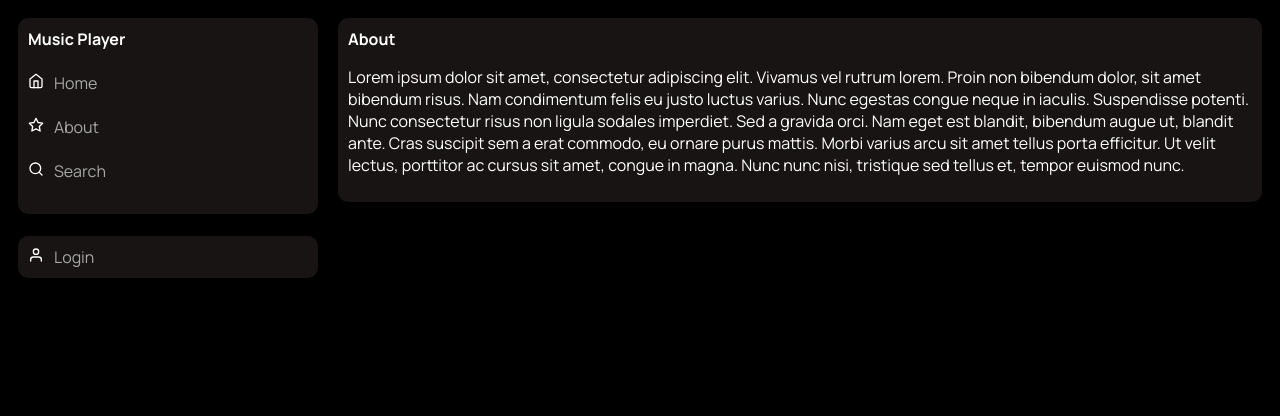
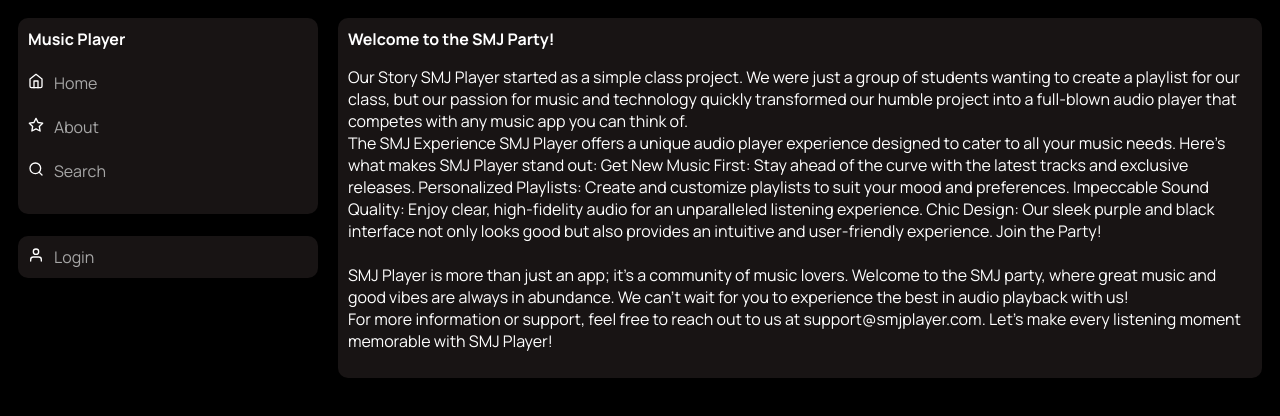
Before and after one commit to Jenniferndavis2/Path2Tech-Capstone-Project, a React (Create React App) app in the folder music_player/: page /About in a window 1280 px wide. Shown: the top 416 px of the page. Built offline with nearby package versions, Linux system fonts and the light colour scheme.

Commit message:
added wording to about page

```diff
--- a/music_player/src/About.js
+++ b/music_player/src/About.js
@@ -3,9 +3,29 @@ import React from 'react';
 const About = () => {
   return (
     <div>
-      <div className='header'>About</div>
+      <div className='header'>Welcome to the SMJ Party!</div>
       <p>
-      Lorem ipsum dolor sit amet, consectetur adipiscing elit. Vivamus vel rutrum lorem. Proin non bibendum dolor, sit amet bibendum risus. Nam condimentum felis eu justo luctus varius. Nunc egestas congue neque in iaculis. Suspendisse potenti. Nunc consectetur risus non ligula sodales imperdiet. Sed a gravida orci. Nam eget est blandit, bibendum augue ut, blandit ante. Cras suscipit sem a erat commodo, eu ornare purus mattis. Morbi varius arcu sit amet tellus porta efficitur. Ut velit lectus, porttitor ac cursus sit amet, congue in magna. Nunc nunc nisi, tristique sed tellus et, tempor euismod nunc.
+        Our Story
+          SMJ Player started as a simple class project. We were just a group of students wanting to create a playlist for our class, but our passion for music and technology quickly transformed our humble project into a full-blown audio player that competes with any music app you can think of.
+      <br/>
+        The SMJ Experience
+        SMJ Player offers a unique audio player experience designed to cater to all your music needs.
+        Here's what makes SMJ Player stand out:
+
+        Get New Music First: Stay ahead of the curve with the latest tracks and exclusive releases.
+
+        Personalized Playlists: Create and customize playlists to suit your mood and preferences.
+
+        Impeccable Sound Quality: Enjoy clear, high-fidelity audio for an unparalleled listening experience.
+
+        Chic Design: Our sleek purple and black interface not only looks good but also provides an intuitive and user-friendly experience. Join the Party!
+
+        <br/><br/>
+
+          SMJ Player is more than just an app; it's a community of music lovers. Welcome to the SMJ party, where great music and good vibes are always in abundance. We can't wait for you to experience the best in audio playback with us!
+        <br/>
+                For more information or support, feel free to reach out to us at support@smjplayer.com. Let's make every listening moment memorable with SMJ Player!
+        <br/>
       </p>
     </div>
   );
--- a/music_player/src/App.css
+++ b/music_player/src/App.css
@@ -184,7 +184,7 @@ input[type="password"] {
 input[type="submit"] {
   width: 100%;
   padding: 10px;
-  background-color: #4CAF50;
+  background-color: #5b4caf;
   border: none;
   border-radius: 5px;
   color: white;
@@ -192,10 +192,10 @@ input[type="submit"] {
   font-size: 16px;
 }
 input[type="submit"]:hover {
-  background-color: #45a049;
+  background-color: #490957;
 }
 .login-link {
-  color: #4CAF50;
+  color: #ffffff;
   text-decoration: none;
   display: block;
   margin-top: 20px;
```
Also changed, not shown: music_player/src/pages/Search.js (added, +35 -0 lines), music_player/src/pages/Search.css (added).
